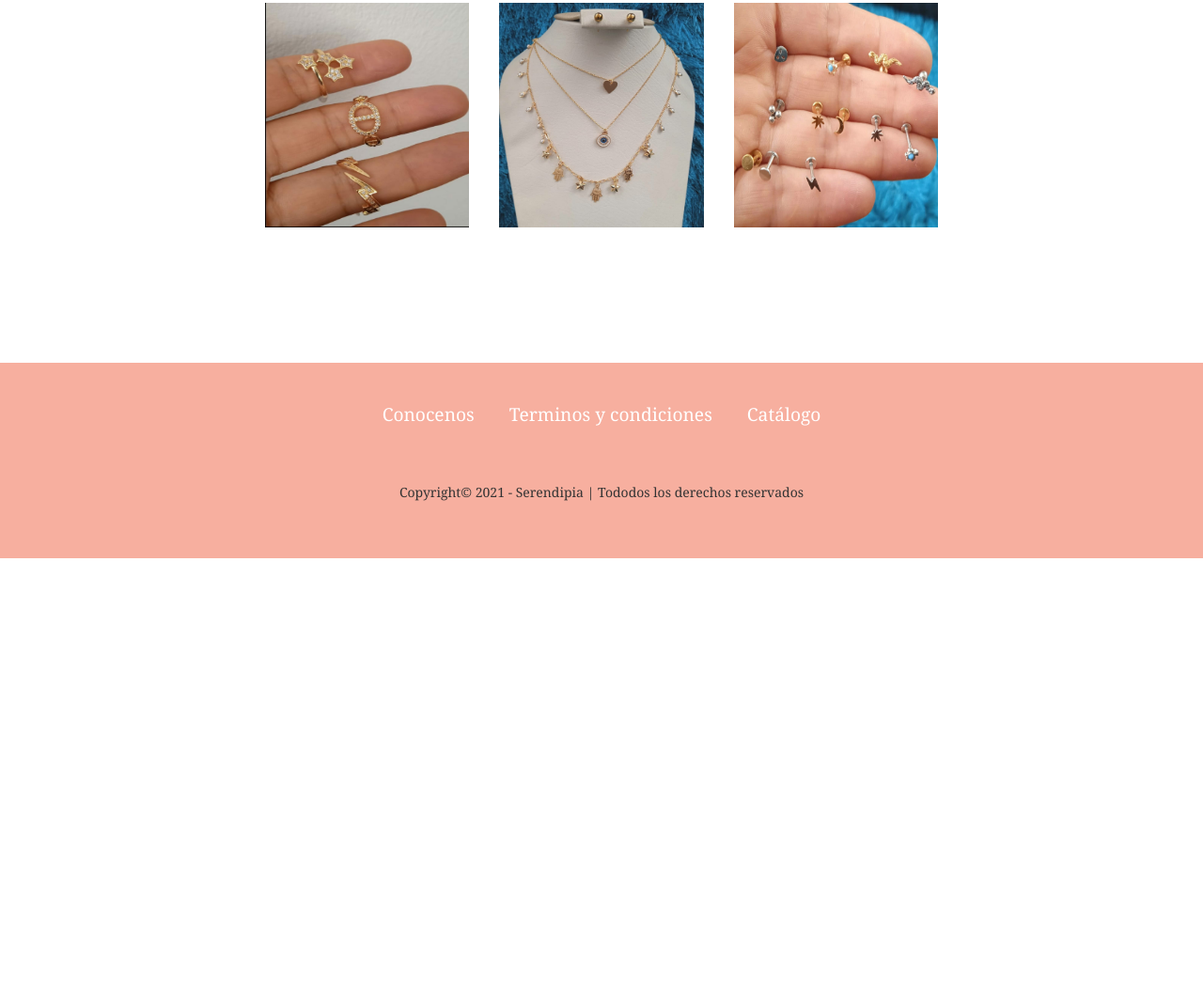
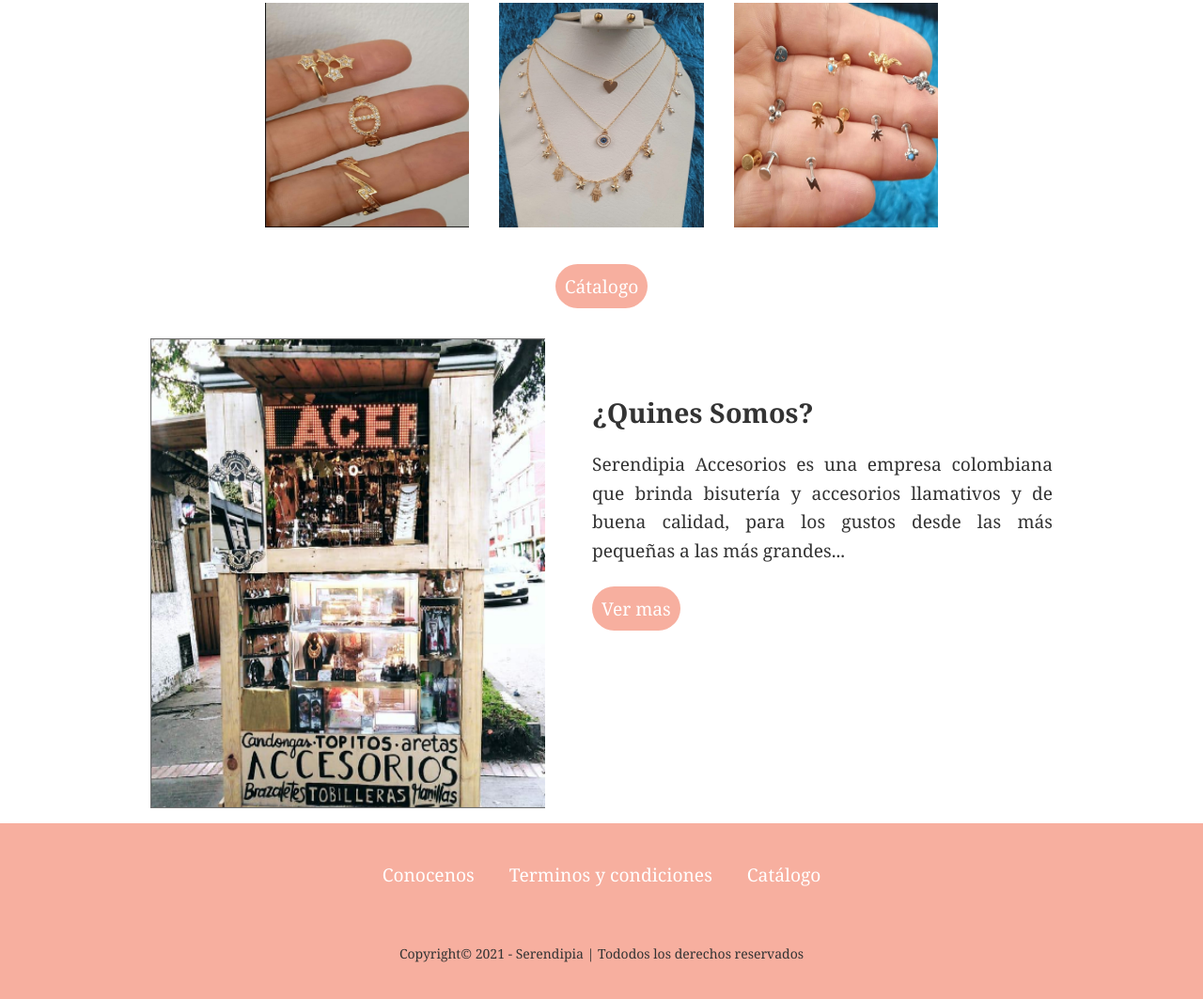
Before and after one commit to Felcoj22/Serendipia, a plain HTML site: page index.html in a window 1280 px wide. Shown: the part 611-1674 px from the top of the page at 94% size. Before the commit the page ends 1205 px from the top, so only its background shows below. Drawn offline with Linux system fonts and the light colour scheme.

Commit message:
Mod14 Pagina principal parcialmente terminada

```diff
--- a/CSS/conoce.css
+++ b/CSS/conoce.css
@@ -6,6 +6,7 @@
         float: right;
         width: 26.25rem;
         height: 31.25rem;
+        padding-top: 3.5rem;
         padding-left: 3.125rem;
     }
 
@@ -16,8 +17,8 @@
 
     .Principal img{
         float: right;
-        width: 250px;
-        height: 325px;
-        padding-left: 50px;
+        width: 15.63rem;
+        height: 20.31rem;
+        padding-left: 3.13rem;
     }
 }
--- a/CSS/princi.css
+++ b/CSS/princi.css
@@ -18,6 +18,50 @@
     margin: 1rem;
     }
 
+.BotonCata{
+    text-align: center;
+}
+    .BotonCata a{
+    text-decoration: none;
+    color: #ffffff;
+    border: 0.06rem;
+    padding: 0.63rem;
+    background-color: #f7af9f;
+    border-radius: 3.13rem;
+    }
+
+.Conoce{
+    text-align: justify;
+}
+    .Conoce img{
+        float: left;
+        width: 26.25rem;
+        height: 31.25rem;
+        padding-top: 1rem;
+        padding-right: 3.125rem;
+        padding-left: 10rem;
+        padding-bottom: 1rem;
+        margin: 0;
+    }
+
+    .Conoce h2{
+        padding-top: 5rem;
+    }
+
+    .Conoce p{
+        padding-right: 10rem;
+    }
+
+    .BotonVer{
+        text-align: center;
+        text-decoration: none;
+        color: #ffffff;
+        border: 0.06rem;
+        padding: 0.63rem;
+        background-color: #f7af9f;
+        border-radius: 3.13rem;
+    }
+
 @media only screen and (max-width: 700px){
     .Ban img{
         width: 44.3rem;
--- a/index.html
+++ b/index.html
@@ -39,6 +39,15 @@
                 <img src="Imagenes/Cata2.jpg">
                 <img src="Imagenes/Cata1.jpg">
             </div>
+            <div class="BotonCata">
+                <a href="#">Cátalogo</a>
+            </div>
+            <div class="Conoce">
+                <img src="Imagenes/QuienesSomos.png">
+                <h2>¿Quines Somos?</h2>
+                <p>Serendipia Accesorios es una empresa colombiana que brinda bisutería y accesorios llamativos y de buena calidad, para los gustos desde las más pequeñas a las más grandes...</p>
+                <a class="BotonVer" href="HTML/conocenos.html">Ver mas</a>
+            </div>
         </div>
     </main>
 
```
